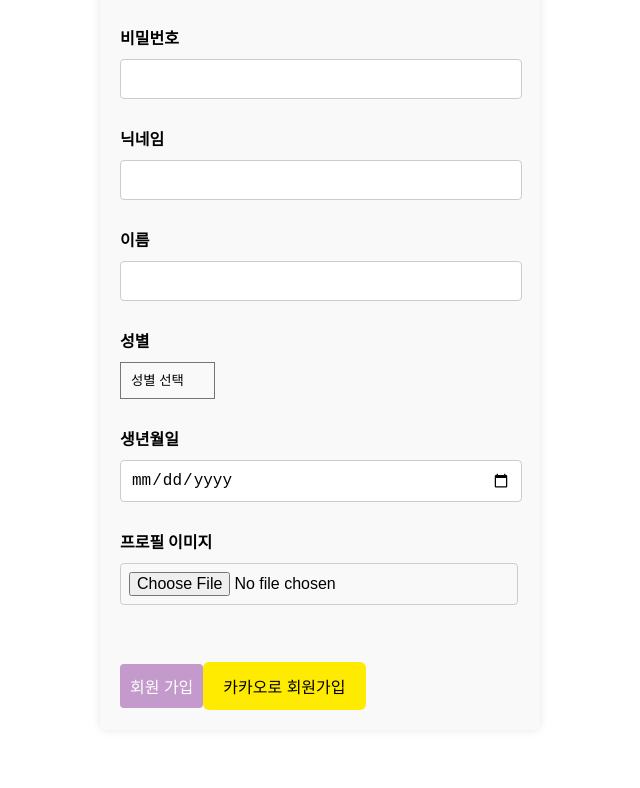
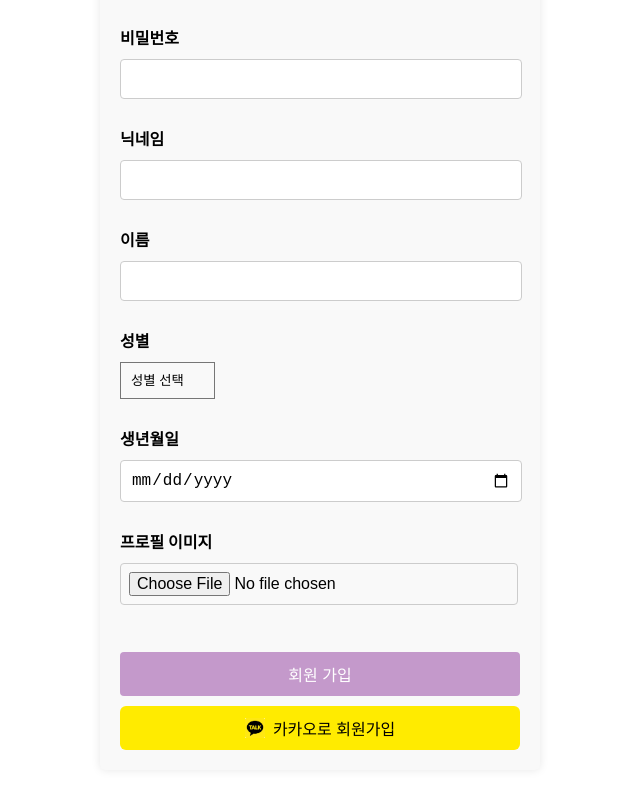
Before and after one commit to seat-reviews-finalpjt/seat-reviews, a React (Create React App) app: page /signup in a window 1280 px wide. Shown: the part 260-1048 px from the top of the page, without its empty margins (320-960 px from the left). Built offline with nearby package versions, Linux system fonts and the light colour scheme; the HTML template or start-up script is replaced by a standard one.

Commit message:
fix : 카카오 회원가입 버튼 + 이미지 추가

```diff
--- a/src/SignUp.css
+++ b/src/SignUp.css
@@ -33,7 +33,6 @@
     border-radius: 4px;
 }
 
-
 .form-group select {
     appearance: none;
     padding: 10px 30px 10px 10px;
@@ -56,6 +55,7 @@
     border-radius: 4px;
     cursor: pointer;
     transition: background-color 0.3s;
+    width: 100%;
 }
 
 .signup-btn:hover {
@@ -72,19 +72,26 @@
     color: red;
 }
 
-
 .kakao-signup-btn {
     background-color: #FFEB00;
     color: #000;
     border: none;
     border-radius: 6px;
-    padding: 12px 20px;
+    padding: 10px;
     font-size: 16px;
     cursor: pointer;
     transition: background-color 0.3s;
     margin-top: 10px;
+    display: flex;
+    align-items: center;
+    justify-content: center;
+    width: 100%;
 }
 
 .kakao-signup-btn:hover {
     background-color: #FFD700;
 }
+
+.kakao-signup-btn img {
+    margin-right: 8px;
+}
--- a/src/SignUp.js
+++ b/src/SignUp.js
@@ -119,9 +119,10 @@ function SignUp() {
                     />
                 </div>
                 <button type="submit" className="signup-btn">회원 가입</button>
-                <button type="button" className="kakao-signup-btn" onClick={handleKakaoSignup}>
-                    카카오로 회원가입
-                </button>
+                <button className="kakao-signup-btn" onClick={handleKakaoSignup}>
+                <img src="/images/kakao_logo.png" alt="Kakao Logo" width="20" height="20" />
+                카카오로 회원가입
+            </button>
             </form>
         </div>
     );
```
